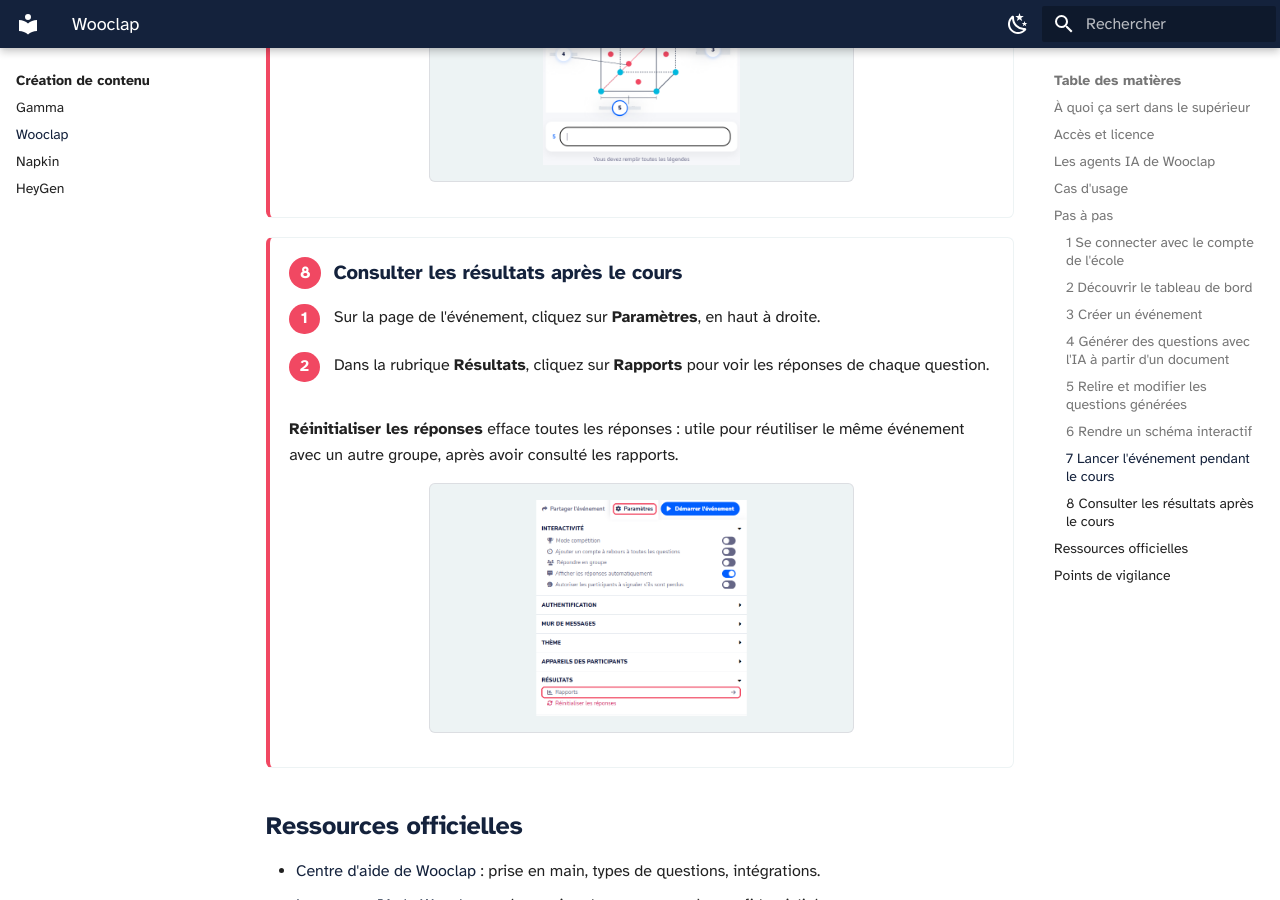
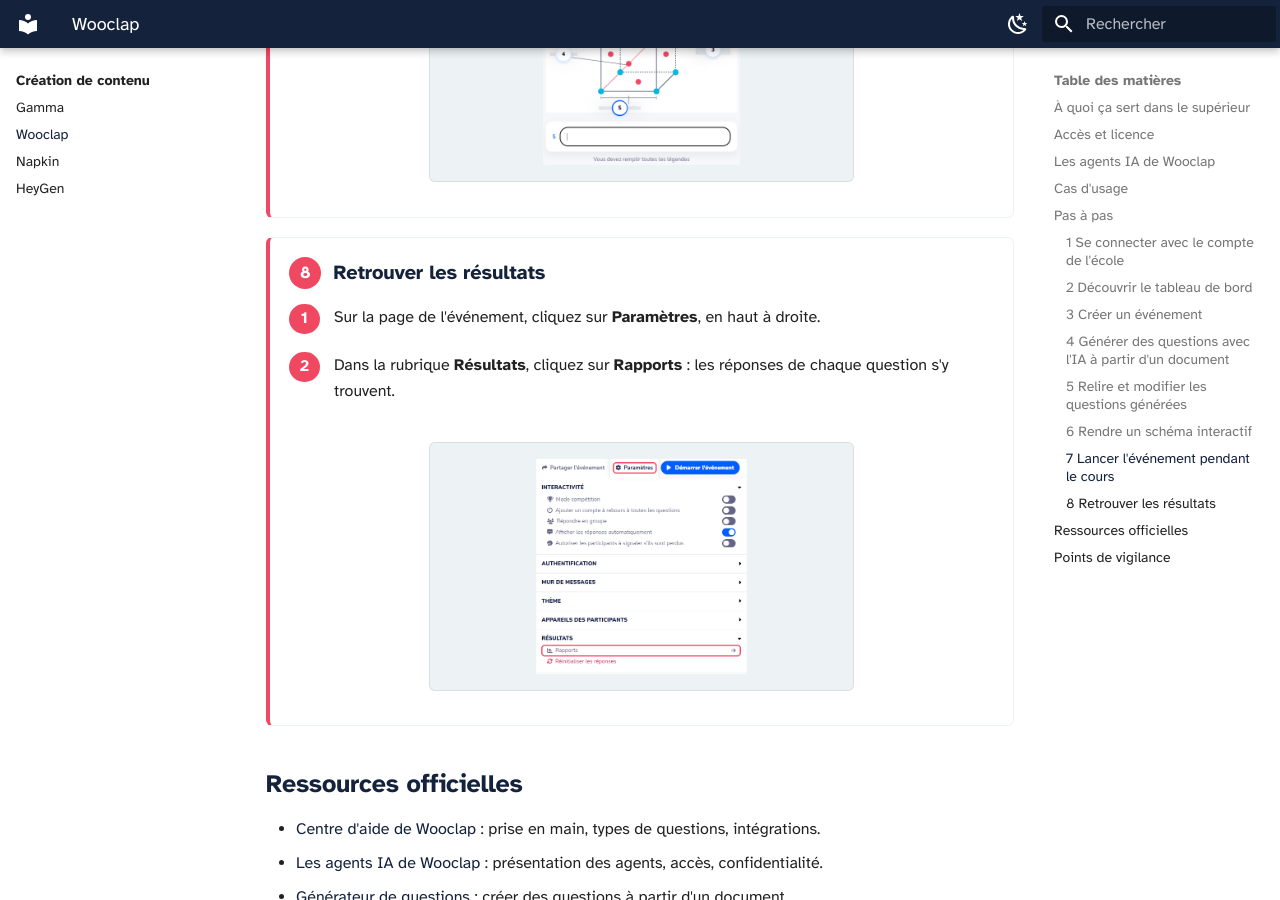
Before and after one commit to Celine-ferrier/Boite-outils-IA, an MkDocs documentation site: the page built from docs/creation/wooclap.md, in a window 1280 px wide and 900 px high, scrolled down 8469 px. Built offline with MkDocs 1.6.1 and Material for MkDocs 9.7.7, drawn with Linux system fonts in a browser that asks for light colours.

Commit message:
Wooclap : étape 8 limitée à l'emplacement des résultats
Co-Authored-By: Claude Opus 5.5 <noreply@anthropic.com>
Claude-Session: https://claude.ai/code/session_01ADR9hzhyEw6Dc3N18BUyt5

```diff
--- a/docs/creation/wooclap.md
+++ b/docs/creation/wooclap.md
@@ -202,12 +202,10 @@ Les étudiants répondent depuis leur téléphone ou leur ordinateur, sans compt
 
 <div class="etape" markdown>
 
-### <span class="etape-num">8</span> Consulter les résultats après le cours
+### <span class="etape-num">8</span> Retrouver les résultats
 
 1. Sur la page de l'événement, cliquez sur **Paramètres**, en haut à droite.
-2. Dans la rubrique **Résultats**, cliquez sur **Rapports** pour voir les réponses de chaque question.
-
-**Réinitialiser les réponses** efface toutes les réponses : utile pour réutiliser le même événement avec un autre groupe, après avoir consulté les rapports.
+2. Dans la rubrique **Résultats**, cliquez sur **Rapports** : les réponses de chaque question s'y trouvent.
 
 ![Paramètres de l'événement : rubrique Résultats et lien Rapports](wooclap-08-rapports.png)
 
```
